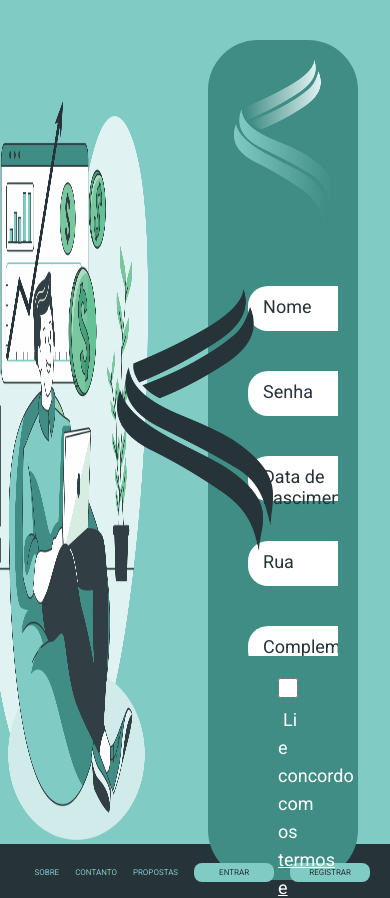
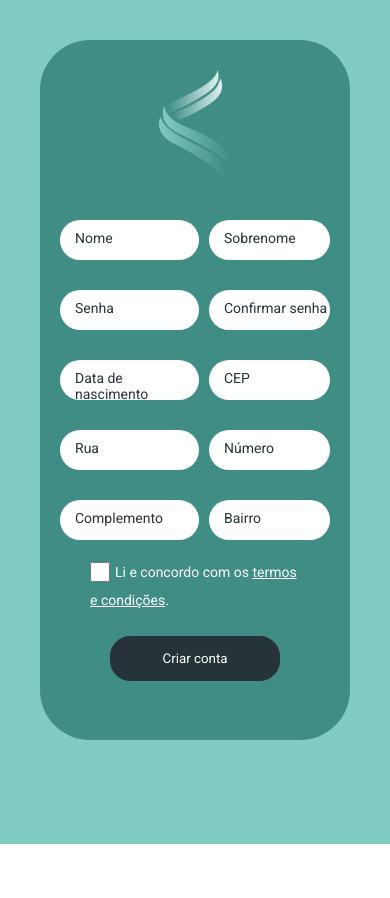
Before and after one commit to AlanaPeres/JStream, a React (Create React App) app: page / in a window 390 px wide. Shown: the top 898 px of the page. After the commit the page ends 844 px from the top, so only its background shows below. Built offline with nearby package versions, Linux system fonts and the light colour scheme.

Commit message:
Melhorando a responsividade do mobile e desktop da página signUp

```diff
--- a/src/components/SignUpForm/SignUpForm.css
+++ b/src/components/SignUpForm/SignUpForm.css
@@ -8,7 +8,7 @@
 
 .img-logo-dark {
     width: 99px;
-    height: 166px;
+    height: 150px;
     margin-bottom: 30px;
 }
 
@@ -69,7 +69,7 @@
 .create-account_form input:focus ~ label,
 .create-account_form input:valid ~ label {
     transform: translateY(-33px);
-    font-size: 16px;
+    font-size: 14px;
     opacity: 1;
     color: #408D86;
 }
@@ -92,11 +92,11 @@ input[type=date]:focus{ color: #fff; }
 
 @media only screen and (min-width: 375px) {
     .create-account {
-        padding: 20px;
-        max-width: 46%;
+        padding: 10px;
+        max-width: 44%;
         background-color: #408D86;
         border-radius: 50px;
-        height: 840px;
+        height: 700px;
     }
 
     .img-logo-dark {
@@ -104,9 +104,9 @@ input[type=date]:focus{ color: #fff; }
     }
 
     .img-logo-colorized {
-        width: 99px;
-        height: 166px;
-        margin-bottom: 30px;
+        width: 72px;
+        height: 120px;
+        margin-top: 20px;
         display: block;
 
     }
@@ -118,27 +118,27 @@ input[type=date]:focus{ color: #fff; }
     }
 
     .form_content {
-        height: 400px;
+        height: 350px;
         max-width: 100%;
-        padding: 10px;
+        padding: 30px 10px 10px 10px;
         display: grid;
         grid-template-columns: 1fr 1fr;
+        gap: 30px 10px;
         overflow-y: scroll;
     }
 
     .form_group {
-        margin: 20px 0px;
-        font-size: 18px;
-        margin-left: 10px;
+        font-size: 14px;
+        margin: 0;
     }
 
     .input, .group_uf {
         background-color: #fff;
         color: #263339;
         border-radius: 20px;
-        height: 45px;
-        font-size: 18px;
-        line-height: 20px;
+        height: 40px;
+        font-size: 14px;
+        line-height: 26px;
         padding-left: 15px ;
     }
 
@@ -153,7 +153,7 @@ input[type=date]:focus{ color: #fff; }
 
     .create-account_form input:focus ~ label {
         color: #fff;
-        font-size: 18px;
+        font-size: 14px;
     }
 
     .btn_sign-up {
@@ -170,14 +170,19 @@ input[type=date]:focus{ color: #fff; }
     .terms-conditions-group {
         width: 100%;
         padding: 0 40px;
-        margin-bottom: 20px;
+        margin: 20px 0;
         font-size: 24px;
     }
 
-    .terms-conditions-label,
+    .terms-conditions-label {
+        color: #fff;
+        font-size: 14px;
+        position: relative;
+        top: -5px;
+    }
+
     .terms-conditions-label a {
         color: #fff;
-        font-size: 18px;
     }
 
     .form_btn {
@@ -187,8 +192,8 @@ input[type=date]:focus{ color: #fff; }
 
     .btn_sign-up {
         border-radius: 20px;
-        height: 60px;
-        font-size: 18px;
+        height: 45px;
+        font-size: 14x;
     }
 
     .btn_sign-up:hover {
@@ -199,7 +204,7 @@ input[type=date]:focus{ color: #fff; }
 
     .create-account_form input:focus ~ label,
     .create-account_form input:valid ~ label {
-        transform: translateY(-40px);
+        transform: translateY(-33px);
         color: #fff;
     }
 
@@ -208,7 +213,7 @@ input[type=date]:focus{ color: #fff; }
         height: 20px;
     }
 
-    /* input[type=date]{ color: transparent; }
+    input[type=date]{ color: transparent; }
     input[type=date]:valid{ color: #263339; }
-    input[type=date]:focus{ color: #263339; } */
+    input[type=date]:focus{ color: #263339; }
 }
--- a/src/index.tsx
+++ b/src/index.tsx
@@ -2,7 +2,7 @@ import * as React from 'react';
 import ReactDOM from 'react-dom/client';
 import './index.css';
 import SignUp from './pages/SignUp/signUp';
-import { Homepage } from "./pages/homePage/homePage";
+// import { Homepage } from "./pages/homePage/homePage";
 
 const root = ReactDOM.createRoot(
   document.getElementById("root") as HTMLElement
@@ -10,7 +10,7 @@ const root = ReactDOM.createRoot(
 root.render(
   <React.StrictMode>
     <SignUp/>
-    <Homepage />
+    {/* <Homepage /> */}
   </React.StrictMode>
 );
 
--- a/src/pages/SignUp/SignUp.css
+++ b/src/pages/SignUp/SignUp.css
@@ -11,7 +11,7 @@
     }
 
     .sign-up-page_container {
-        max-width: 1200px;
+        max-width: 1000px;
         padding: 40px;
         box-sizing: border-box;
 
@@ -21,14 +21,28 @@
 
     .register-image {
         width: 50%;
-        height: 740px;
+        height: 600px;
         margin: 60px 60px 0 0;
     }
 
 }
 @media only screen and (max-width: 375px) {
+    .sign-up-page_container {
+        background-color: #E0F2F1;
+        height: 100vh;
+    }
+}
+
+@media only screen and (max-width: 800px) {
     .register-image {
         display: none;
     }
 
+    .register-image {
+        display: none;
+    }
+
+    .create-account {
+        max-width: 100%;
+    }
 }
```
